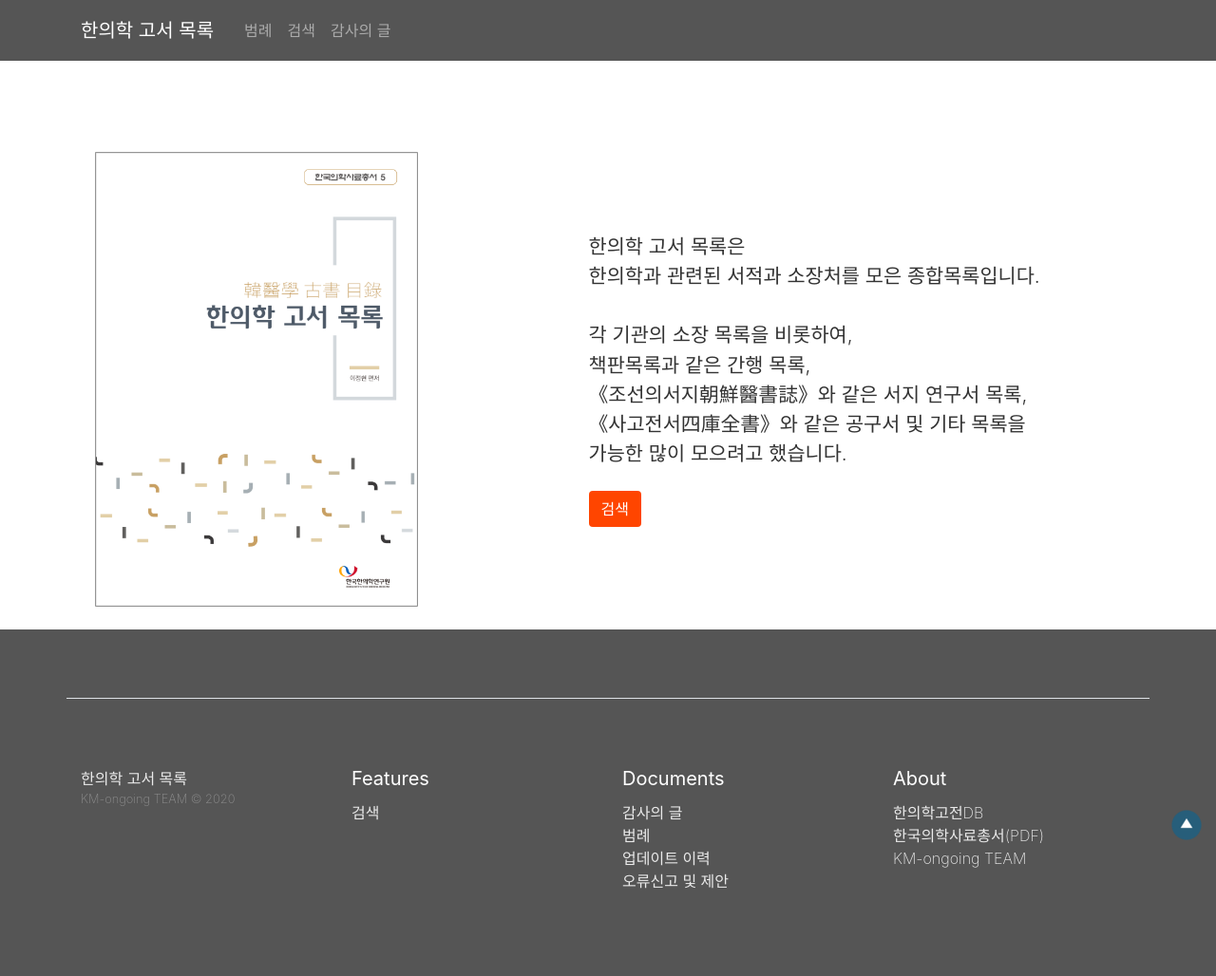
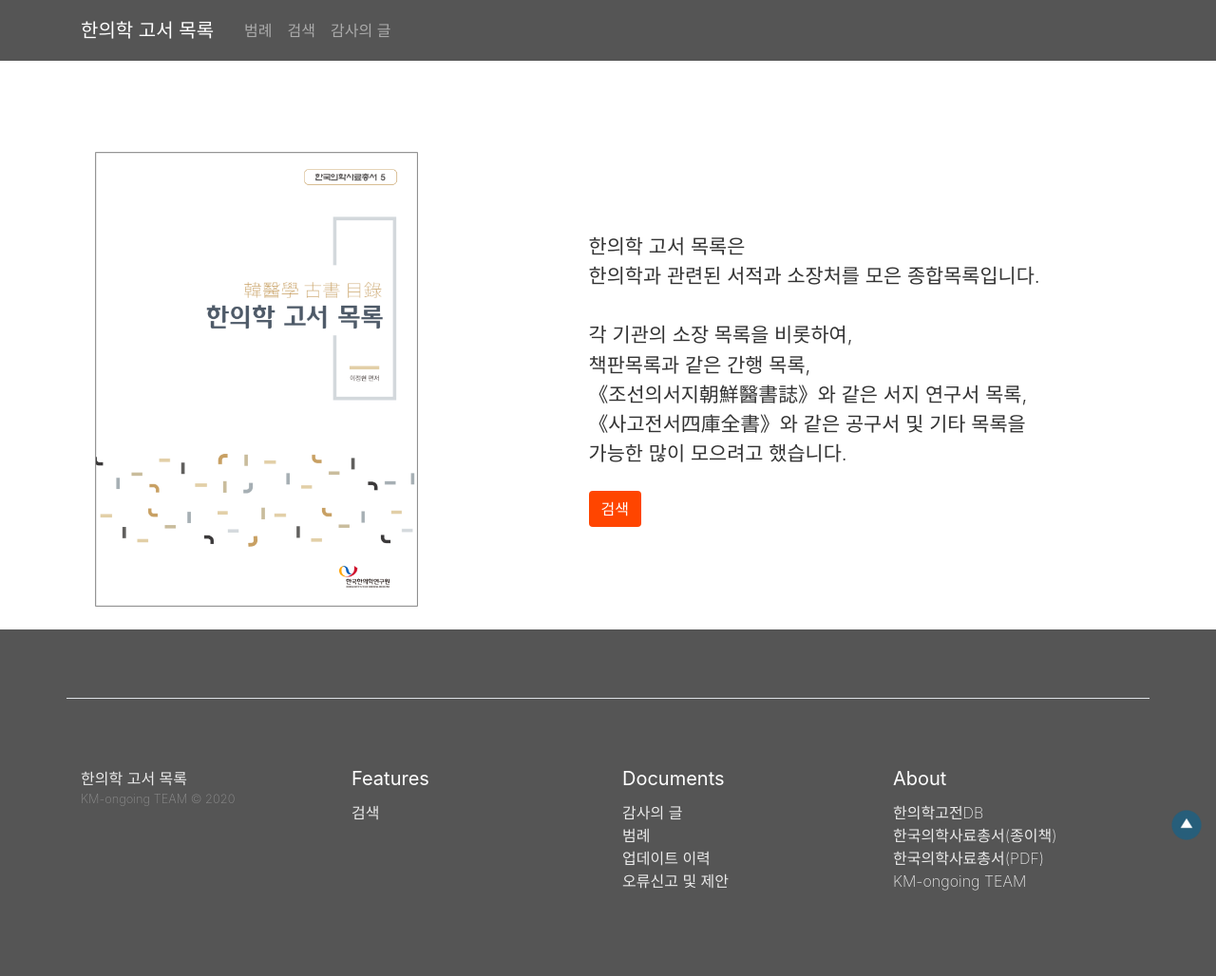
Before and after one commit to mediclassics-app/booklist, a Jekyll site: the page built from index.html, in a window 1280 px wide. Shown: the whole page at 95% size. Built offline with Jekyll 4.4.1, drawn with Linux system fonts in a browser that asks for light colours.

Commit message:
사료총서 종이책 신청

```diff
--- a/_includes/footer.html
+++ b/_includes/footer.html
@@ -33,6 +33,8 @@
 					<li class="text-light">
 						<a class="text-light" href="https://mediclassics.kr/" target="_blank">한의학고전DB</a></li>
 					<li class="text-light">
+						<a class="text-light" href="https://docs.google.com/forms/d/1j8ZmzFjf5fJVPIaet5xIxhGQ2PPM1XIoW8jHZwZ_t5o" target="_blank">한국의학사료총서(종이책)</a></li>
+					<li class="text-light">
 						<a class="text-light" href="http://info.mediclassics.kr/bookshelf/list/distBook/%ED%95%9C%EA%B5%AD%EC%9D%98%ED%95%99%EC%82%AC%EB%A3%8C%EC%B4%9D%EC%84%9C" target="_blank">한국의학사료총서(PDF)</a></li>
 					<li class="text-light">
 						<a class="text-light" href="http://info.mediclassics.kr/contents/members" target="_blank">KM-ongoing TEAM</a></li>
```
